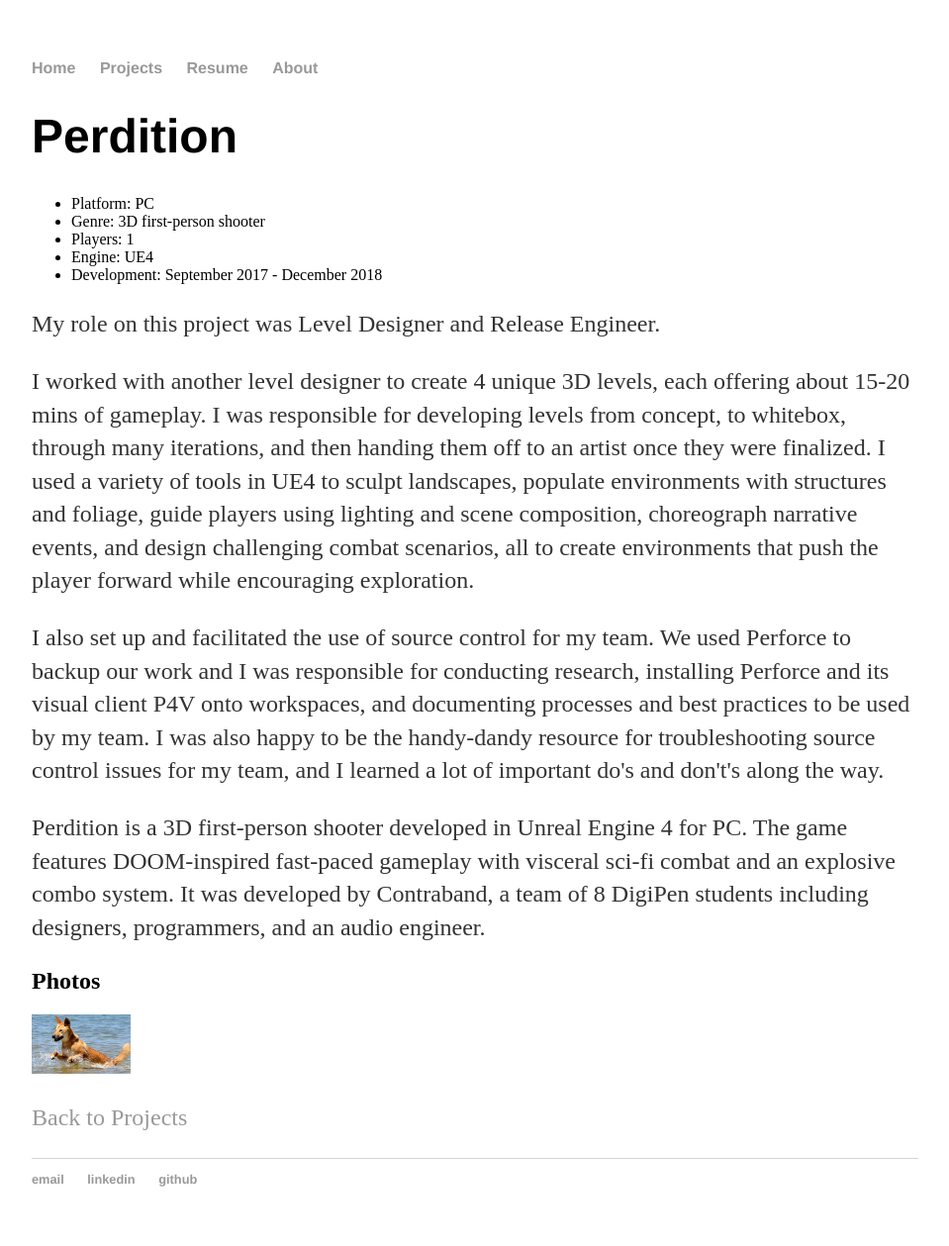
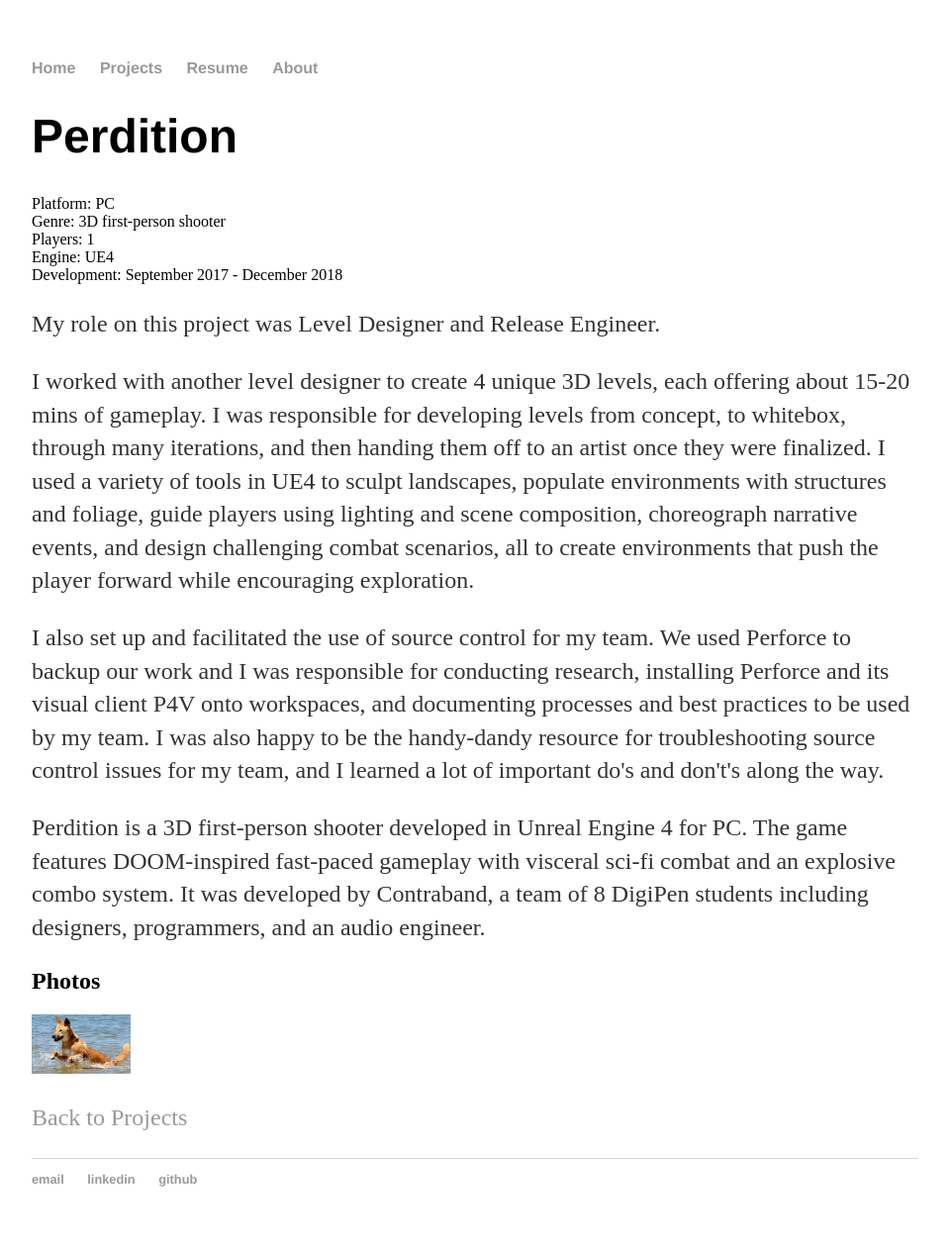
Before and after one commit to digigrant/digigrant.github.io, a Jekyll site: the page built from projects/perdition.html, in a window 1280 px wide. Shown: the whole page at 99% size, without its empty margins (160-1119 px from the left). Built offline with Jekyll 4.4.1, drawn with Linux system fonts in a browser that asks for light colours.

Commit message:
Update main.scss

```diff
--- a/_sass/main.scss
+++ b/_sass/main.scss
@@ -54,3 +54,10 @@ footer
 {
   color: red;
 }
+
+.specs
+{
+    list-style-type: none;
+    margin: 0;
+    padding: 0;
+}
```
